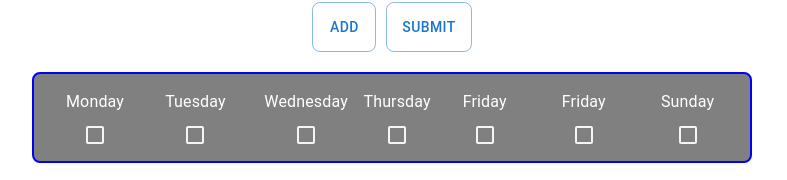
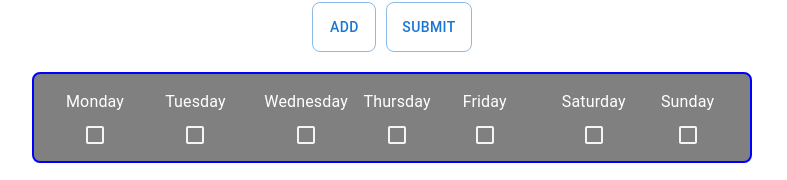
Before and after one commit to Ctc8/FitFriends, a React (Vite) app in the folder @latest/: page /CreatePage in a window 1280 px wide. Shown: the part 442-622 px from the top of the page, without its empty margins (408-1195 px from the left). Built offline with nearby package versions, Linux system fonts and the light colour scheme; no server answers.

Commit message:
fixed saturday

```diff
--- a/@latest/src/pages/CreatePage.jsx
+++ b/@latest/src/pages/CreatePage.jsx
@@ -248,7 +248,7 @@ const CreatePage = () => {
               </Grid>
               <Grid item md={1.7}>
                 <FormControlLabel
-                  label="Friday"
+                  label="Saturday"
                   control={
                     <Checkbox
                       sx={{ color: "whitesmoke" }}
--- a/@latest/src/pages/EditPage.jsx
+++ b/@latest/src/pages/EditPage.jsx
@@ -288,7 +288,7 @@ const EditPage = () => {
               </Grid>
               <Grid item md={1.7}>
                 <FormControlLabel
-                  label="Friday"
+                  label="Saturday"
                   control={
                     <Checkbox
                       sx={{ color: "whitesmoke" }}
```
